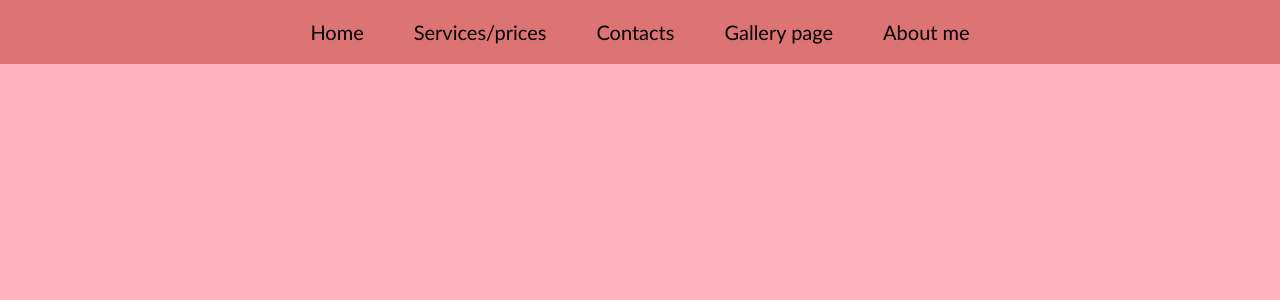
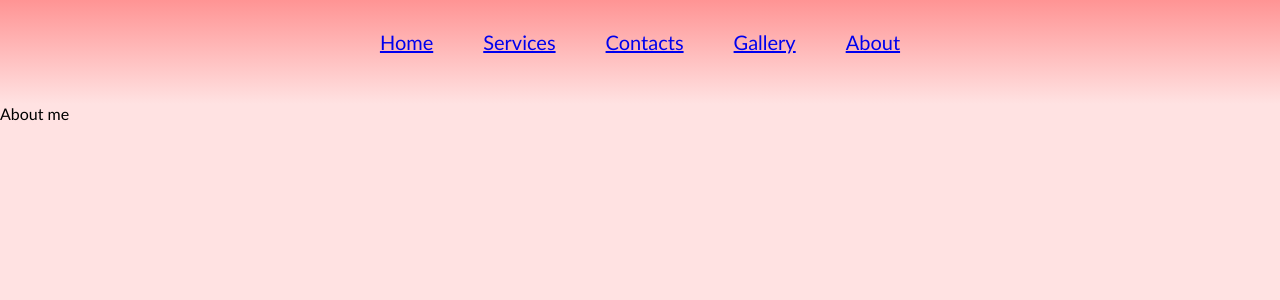
Before and after one commit to ArminasStrolys/react-projects, a React (Create React App) app in the folder eyebrow-portfolio-site/: page /about in a window 1280 px wide. Shown: the top 300 px of the page. Built offline with nearby package versions, Linux system fonts and the light colour scheme.

Commit message:
Creating links through react-router

```diff
--- a/eyebrow-portfolio-site/src/components/gallery/Gallery.jsx
+++ b/eyebrow-portfolio-site/src/components/gallery/Gallery.jsx
@@ -1,11 +1,7 @@
 import React from 'react';
 
 const Gallery = () => {
-  return (
-    <div>
-      Gallery page
-    </div>
-  );
-}
+  return <div>Gallery</div>;
+};
 
 export default Gallery;
--- a/eyebrow-portfolio-site/src/components/navi/Navi.jsx
+++ b/eyebrow-portfolio-site/src/components/navi/Navi.jsx
@@ -4,15 +4,27 @@ import Services from '../services/Services';
 import Home from '../home/Home';
 import About from '../about/About';
 import Gallery from '../gallery/Gallery';
+import { BrowserRouter as Router, Route, Routes } from 'react-router-dom';
 
 const Navi = () => {
   return (
-    <div className="nav-bar">
-      <Home />
-      <Services />
-      <Contacts />
-      <Gallery />
-      <About />
+    <div>
+      <div className="nav-bar">
+        <a href="/home">Home</a>
+        <a href="/services">Services</a>
+        <a href="/contacts">Contacts</a>
+        <a href="/gallery">Gallery</a>
+        <a href="/about">About</a>
+      </div>
+      <Router>
+        <Routes>
+          <Route path="/home" element={<Home />} />
+          <Route path="/services" element={<Services />} />
+          <Route path="/gallery" element={<Gallery />} />
+          <Route path="/contacts" element={<Contacts />} />
+          <Route path="/about" element={<About />} />
+        </Routes>
+      </Router>
     </div>
   );
 };
--- a/eyebrow-portfolio-site/src/components/services/Services.jsx
+++ b/eyebrow-portfolio-site/src/components/services/Services.jsx
@@ -1,7 +1,14 @@
 import React from 'react';
 
 const PricesAndServices = () => {
-  return <div>Services/prices</div>;
+  return (
+    <div className="services">
+      <div>
+        <p>Painting: 10$</p>
+        <p>Vaxing: 15$</p>
+      </div>
+    </div>
+  );
 };
 
 export default PricesAndServices;
--- a/eyebrow-portfolio-site/src/style/_navi.scss
+++ b/eyebrow-portfolio-site/src/style/_navi.scss
@@ -1,12 +1,12 @@
 @import "./_var";
 
 .nav-bar{
-  background-color: $nav_bar_color;
+  background: $nav_bar_color;
   margin: 0;
   display: flex;
   justify-content: center;
   gap: 50px;
-  padding: 20px 0;
+  padding: 30px 0 50px 0;
   font-size: 20px;
   font-weight: 500;
 }
--- /dev/null
+++ b/eyebrow-portfolio-site/src/style/_services.scss
@@ -0,0 +1,3 @@
+.services{
+  margin-top: 100px;
+}
--- a/eyebrow-portfolio-site/src/style/_var.scss
+++ b/eyebrow-portfolio-site/src/style/_var.scss
@@ -1,3 +1,3 @@
-$nav_bar_color: rgb(221, 116, 116);
+$nav_bar_color: linear-gradient(0deg, rgba(255,226,226,1) 0%, rgba(255,148,148,1) 100%);
 $nav_bar_links_color: rgb(255, 149, 149);
-$body_color: lightPink;
+$body_color: #ffe2e2;
--- a/eyebrow-portfolio-site/src/style/style.scss
+++ b/eyebrow-portfolio-site/src/style/style.scss
@@ -1,5 +1,6 @@
 @import "./var";
 @import "./_navi.scss";
+@import "./_services.scss";
 
 body{
   background-color: $body_color;
```
